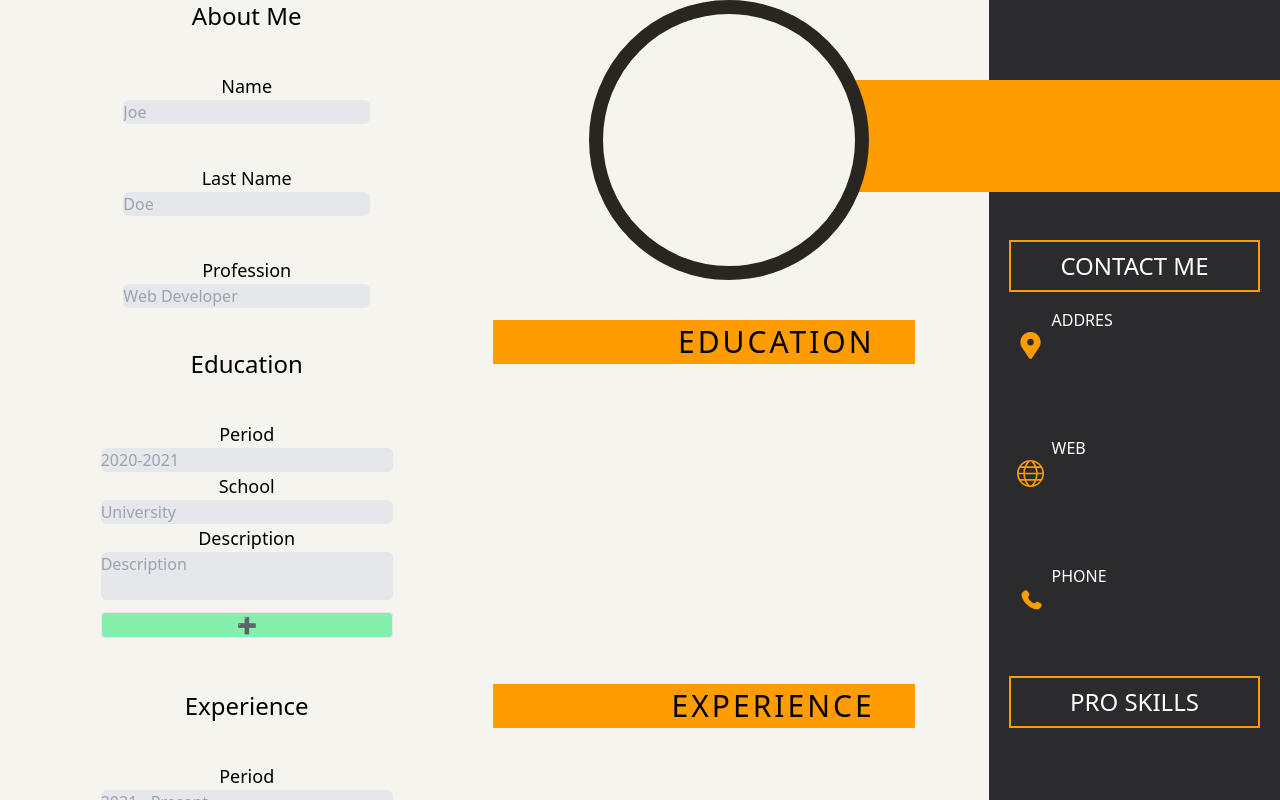
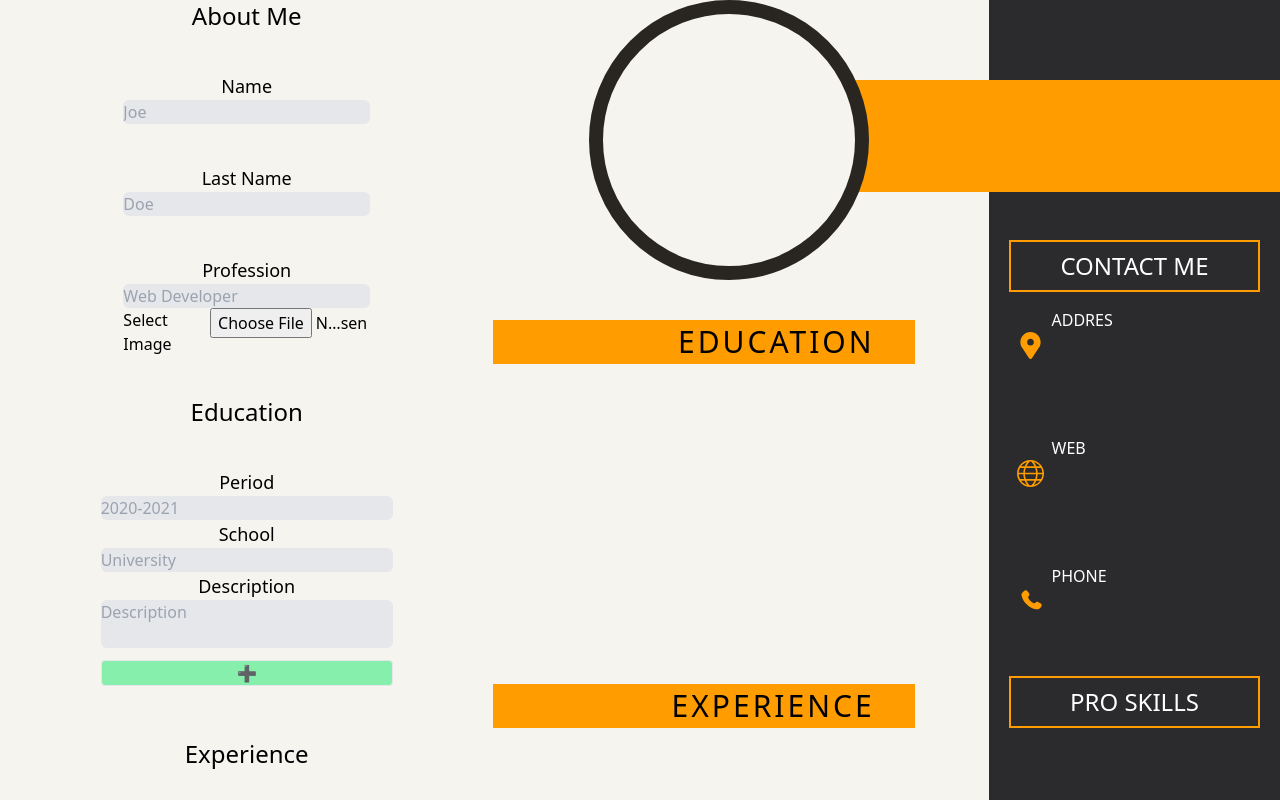
Before and after one commit to Krist15/cv-application, a React (Vite) app: page / in a window 1280 px wide. Shown: the top 800 px of the page. Built offline with nearby package versions, Linux system fonts and the light colour scheme.

Commit message:
Feat: add select image input

```diff
--- a/src/App.tsx
+++ b/src/App.tsx
@@ -49,6 +49,27 @@ export default function App() {
 
   const componenRef = useRef(null);
 
+  const [selectedImage, setSelectedImage] = useState<string | null>(null);
+
+  const handleImageChange = (e: React.ChangeEvent<HTMLInputElement>) => {
+    try {
+      const selectedFile = e.target.files?.[0];
+      if (
+        selectedFile &&
+        (selectedFile.type === 'image/jpeg' ||
+          selectedFile.type === 'image/jpg' ||
+          selectedFile.type === 'image/png')
+      ) {
+        const imageUrl = window.URL.createObjectURL(selectedFile);
+        setSelectedImage(imageUrl);
+      } else {
+        throw new Error('Unsupported image type');
+      }
+    } catch (error) {
+      alert(error);
+    }
+  };
+
   const handlePrint = useReactToPrint({
     content: () => componenRef.current,
   });
@@ -71,7 +92,6 @@ export default function App() {
     setProSkillsList([...proSkillsList, proSkills]);
     setProSkills({ skill: '', width: 0 });
     setWidth(0);
-    console.log(proSkills);
   };
 
   const handleRangeChange = (e: React.ChangeEvent<HTMLInputElement>) => {
@@ -97,6 +117,7 @@ export default function App() {
         handleEducation={handleEducation}
         handleExperience={handleExperience}
         handleProSkills={handleProSkills}
+        handleImageChange={handleImageChange}
         handlePrint={handlePrint}
         experience={experience}
         experienceList={experienceList}
@@ -114,6 +135,7 @@ export default function App() {
         proSkillsList={proSkillsList}
         ContactMeType={contactMe}
         componentRef={componenRef}
+        imageUrl={selectedImage}
       />
     </main>
   );
--- a/src/components/AboutMe.tsx
+++ b/src/components/AboutMe.tsx
@@ -2,9 +2,10 @@ import { About } from '../types';
 
 type AboutProps = {
   about: About;
+  imageUrl: string | null;
 };
 
-export default function AboutMe({ about }: AboutProps) {
+export default function AboutMe({ about, imageUrl }: AboutProps) {
   return (
     <>
       <div className="absolute top-20  right-0 w-[550px] h-28 bg-[#fe9c00] pl-48">
@@ -21,7 +22,15 @@ export default function AboutMe({ about }: AboutProps) {
           </div>
         </div>
       </div>
-      <div className="absolute w-[280px] left-24 h-[280px] rounded-full bg-[#f5f4ee] border-[0.90rem] border-[#292622]"></div>
+      <div className="absolute w-[280px] left-24 h-[280px] rounded-full bg-[#f5f4ee] border-[0.90rem] border-[#292622]">
+        {imageUrl && (
+          <img
+            src={imageUrl}
+            alt="Curriculum Vitae Image"
+            className="w-full h-full rounded-full -z-10"
+          />
+        )}
+      </div>
     </>
   );
 }
--- a/src/components/CvPreview.tsx
+++ b/src/components/CvPreview.tsx
@@ -9,6 +9,7 @@ import { ContactMeType } from '../types';
 type CvPreviewProps = {
   width: number;
   about: About;
+  imageUrl: string | null;
   educationList: EducationType[];
   experienceList: ExperienceType[];
   proSkillsList: ProSkillsType[];
@@ -22,7 +23,10 @@ export default function CvPreview(props: CvPreviewProps) {
       className="flex h-[279mm] w-[216mm] sticky top-0"
       ref={props.componentRef}
     >
-      <AboutMe about={props.about} />
+      <AboutMe
+        about={props.about}
+        imageUrl={props.imageUrl}
+      />
       <div className="w-[63%] bg-[#f5f4ee]  border-b-[2rem] border-[#fe9c00]">
         <div className="mt-80">
           <Education educationList={props.educationList} />
--- a/src/components/Form.tsx
+++ b/src/components/Form.tsx
@@ -18,6 +18,7 @@ type FormProps = {
   handleExperience: () => void;
   handleProSkills: () => void;
   handlePrint: () => void;
+  handleImageChange: (event: React.ChangeEvent<HTMLInputElement>) => void;
 };
 
 export default function Form(props: FormProps) {
@@ -75,6 +76,16 @@ export default function Form(props: FormProps) {
             onChange={props.handleInputChange}
             className="rounded-md bg-gray-200"
           />
+          <div className="flex">
+            <label htmlFor="select-image">Select Image</label>
+            <input
+              type="file"
+              name="selectImage"
+              id="select-image"
+              className="w-40"
+              onChange={props.handleImageChange}
+            />
+          </div>
         </div>
         <h2 className="text-2xl text-center">Education</h2>
         <div className="flex flex-col">
```
